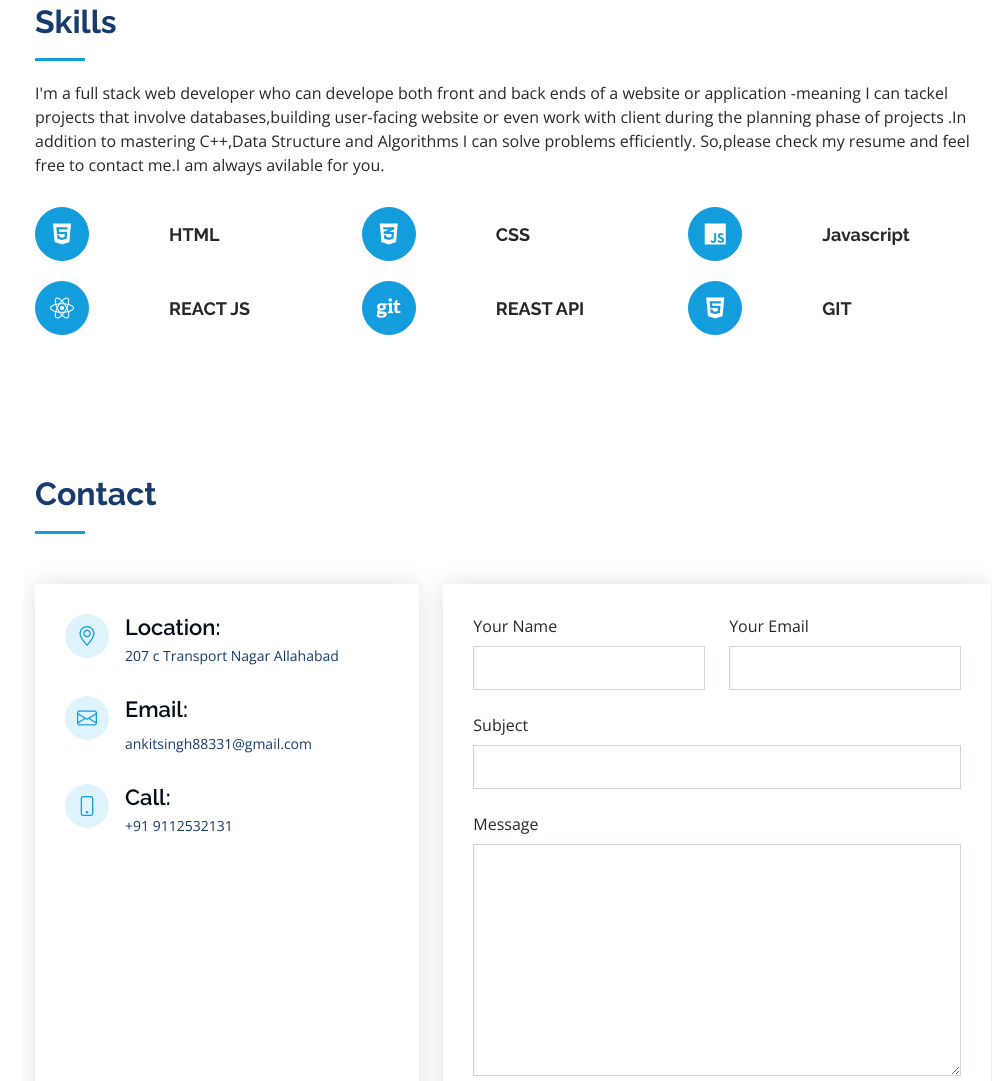
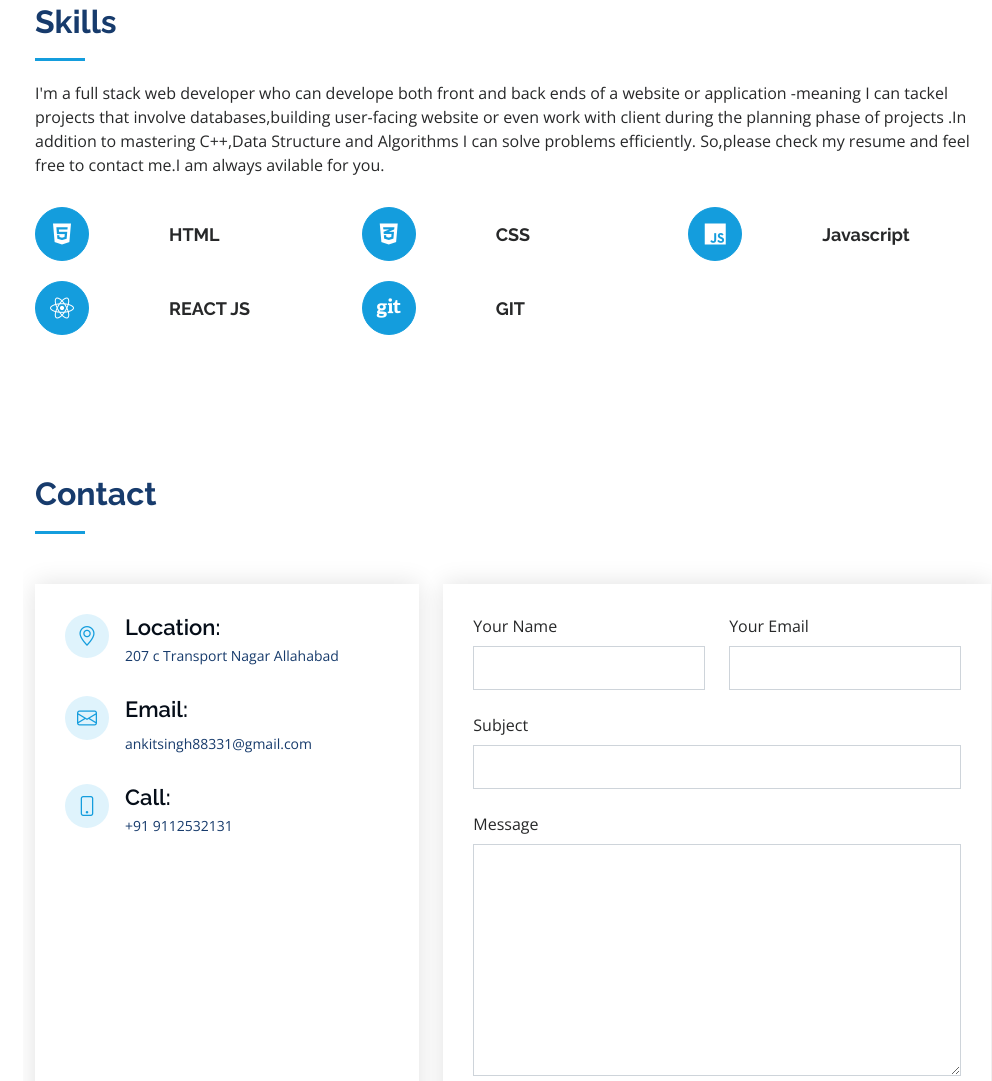
Before and after one commit to anks1011/-Ankit-Singh-iportfolio, a plain HTML site: page index.html in a window 1280 px wide. Shown: the part 2988-4069 px from the top of the page, without its empty margins (277-1269 px from the left). Drawn offline with nearby package versions, Linux system fonts and the light colour scheme.

Commit message:
Update index.html

```diff
--- a/index.html
+++ b/index.html
@@ -218,10 +218,6 @@
           </div>
           <div class="col-lg-4 col-md-8 icon-box" data-aos="fade-up">
             <div class="icon"><i class="fa-brands fa-git"></i></div>
-            <h2 class="title" style="float: inline-start; padding-top: 17px;">REAST API</a></h4>
-          </div>
-          <div class="col-lg-4 col-md-8 icon-box" data-aos="fade-up">
-            <div class="icon"><i class="fa-brands fa-html5"></i></div>
             <h2 class="title" style="float: inline-start; padding-top: 17px;">GIT</a></h4>
           </div>
     </div>
```
